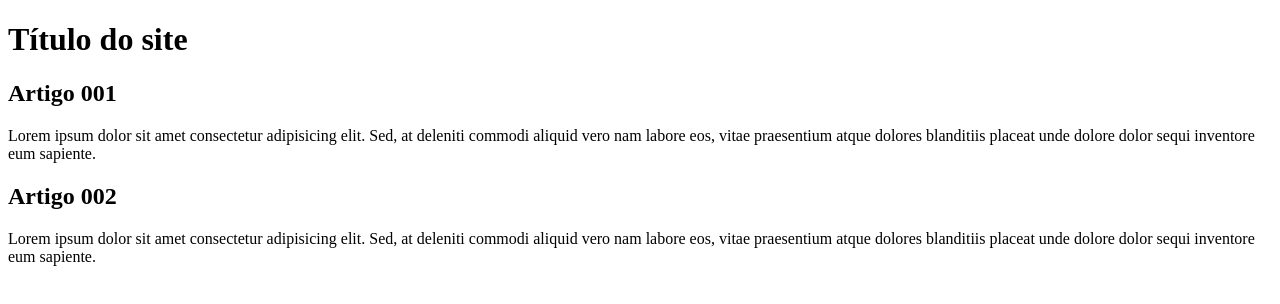
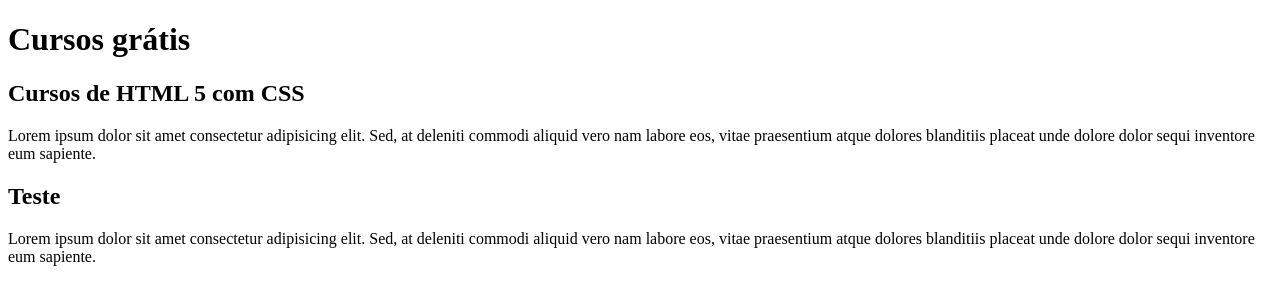
Before and after one commit to michaelamancio89/Projeto-site, a plain HTML site: page index.html in a window 1280 px wide. Drawn offline with Linux system fonts and the light colour scheme.

Commit message:
start write content

```diff
--- a/index.html
+++ b/index.html
@@ -7,16 +7,16 @@
 </head>
 <body>
     <main>
-        <header> <h1>Título do site</h1></header>
+        <header> <h1>Cursos grátis</h1></header>
     </main>
 
     <article>
-        <h2>Artigo 001</h2>
+        <h2>Cursos de HTML 5 com CSS</h2>
         <p>Lorem ipsum dolor sit amet consectetur adipisicing elit. Sed, at deleniti commodi aliquid vero nam labore eos, vitae praesentium atque dolores blanditiis placeat unde dolore dolor sequi inventore eum sapiente.</p>
     </article>
 
     <article>
-        <h2>Artigo 002</h2>
+        <h2>Teste</h2>
         <p>Lorem ipsum dolor sit amet consectetur adipisicing elit. Sed, at deleniti commodi aliquid vero nam labore eos, vitae praesentium atque dolores blanditiis placeat unde dolore dolor sequi inventore eum sapiente.</p>
     </article>
 
```
